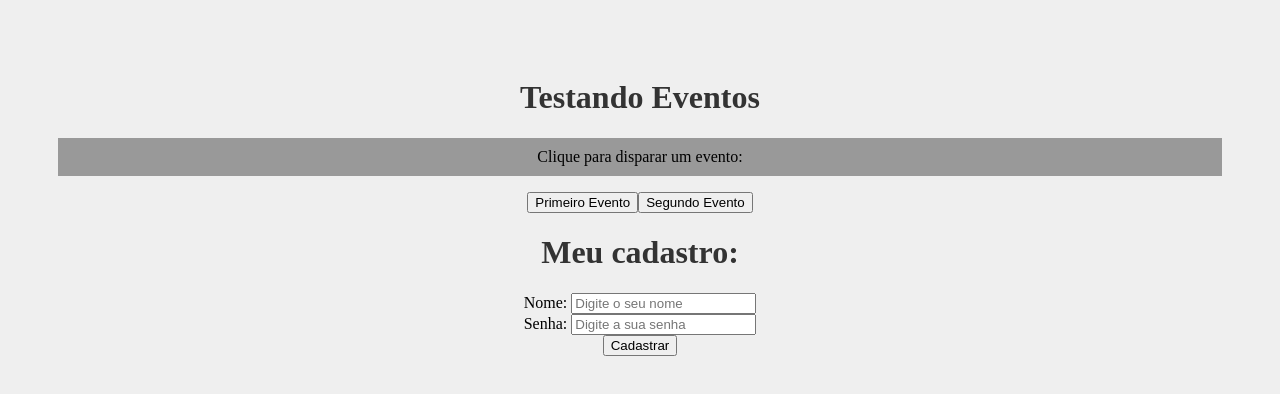
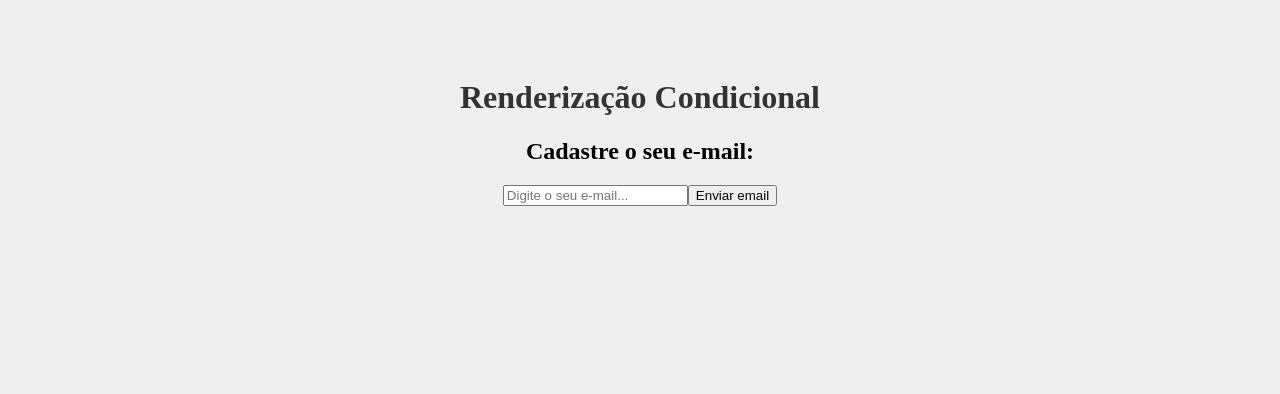
Before and after one commit to owiltonlucas/estudos_react, a React (Create React App) app: page / in a window 1280 px wide. Shown: the top 394 px of the page. Built offline with nearby package versions, Linux system fonts and the light colour scheme.

Commit message:
commit_5

```diff
--- a/src/App.js
+++ b/src/App.js
@@ -1,14 +1,14 @@
 import './App.css';
-import Evento from './components/Evento'
-import Form from './components/Form';
+import Condicional from './components/Condicional';
+//import Evento from './components/Evento'
+//import Form from './components/Form';
 
 function App() {
 
   return (
     <div className="App">
-      <h1>Testando Eventos</h1>
-      <Evento />
-      <Form />
+      <h1>Renderização Condicional</h1>
+      <Condicional />
     </div>
 
   )
--- /dev/null
+++ b/src/components/Condicional.js
@@ -0,0 +1,35 @@
+import {useState} from 'react';
+
+function Condicional() {
+    const [email, setEmail] = useState()
+    const [userEmail, setUserEmail] = useState()
+
+    function enviarEmail(e) {
+        e.preventDefault()
+        setUserEmail(email)
+        console.log(userEmail)
+    }
+
+    function limparEmail() {
+        setUserEmail('')
+    }
+
+    return (
+        <div>
+            <h2>Cadastre o seu e-mail:</h2>
+            <form>
+                <input type="email" placeholder="Digite o seu e-mail..."
+                onChange={(e) => setEmail(e.target.value)}/>
+                <button type= "submit" onClick={enviarEmail}>Enviar email</button>
+                {userEmail && (
+                    <div>
+                        <p>O e-mail do usuário é: {userEmail}</p>
+                        <button onClick={limparEmail}>Limpar email</button>
+                    </div>
+                )}
+            </form>
+        </div>
+    )
+}
+
+export default Condicional;
```
